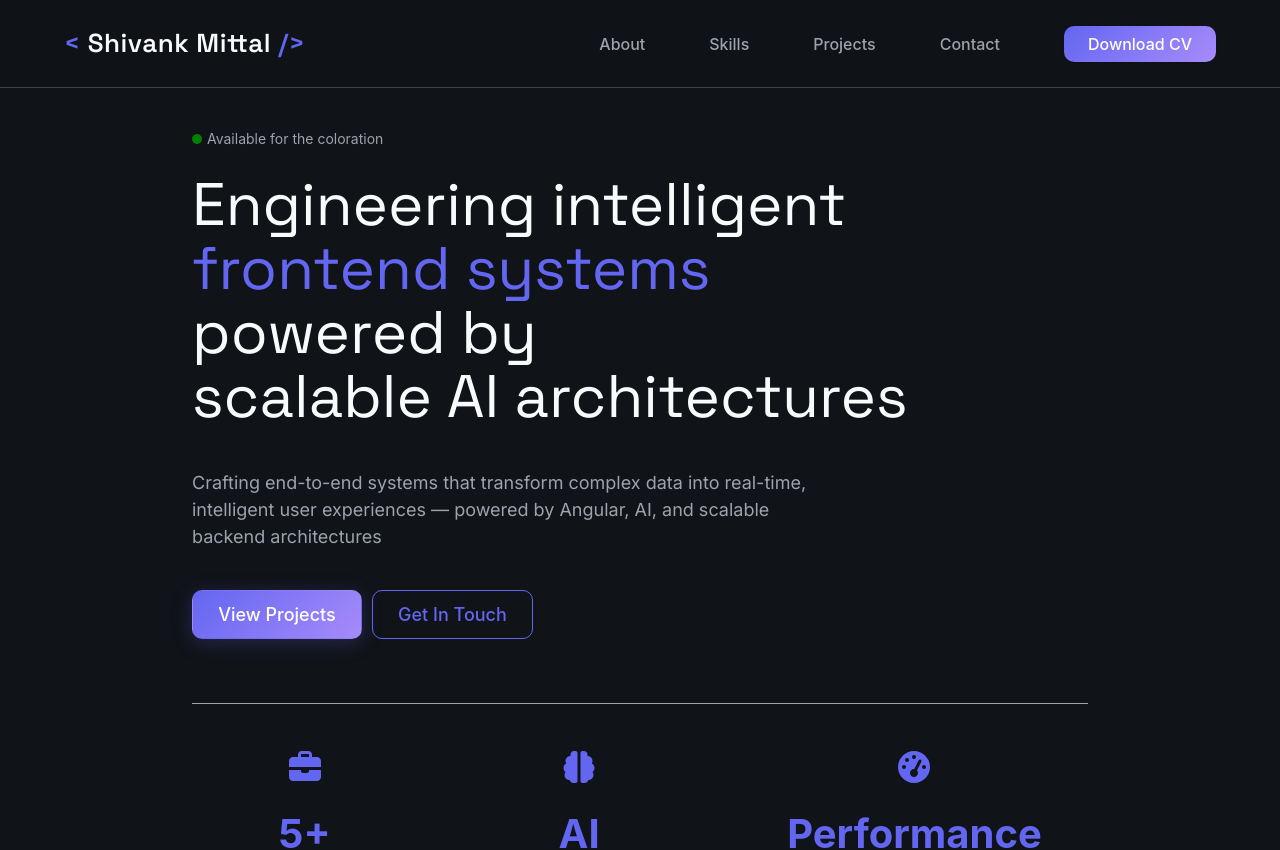
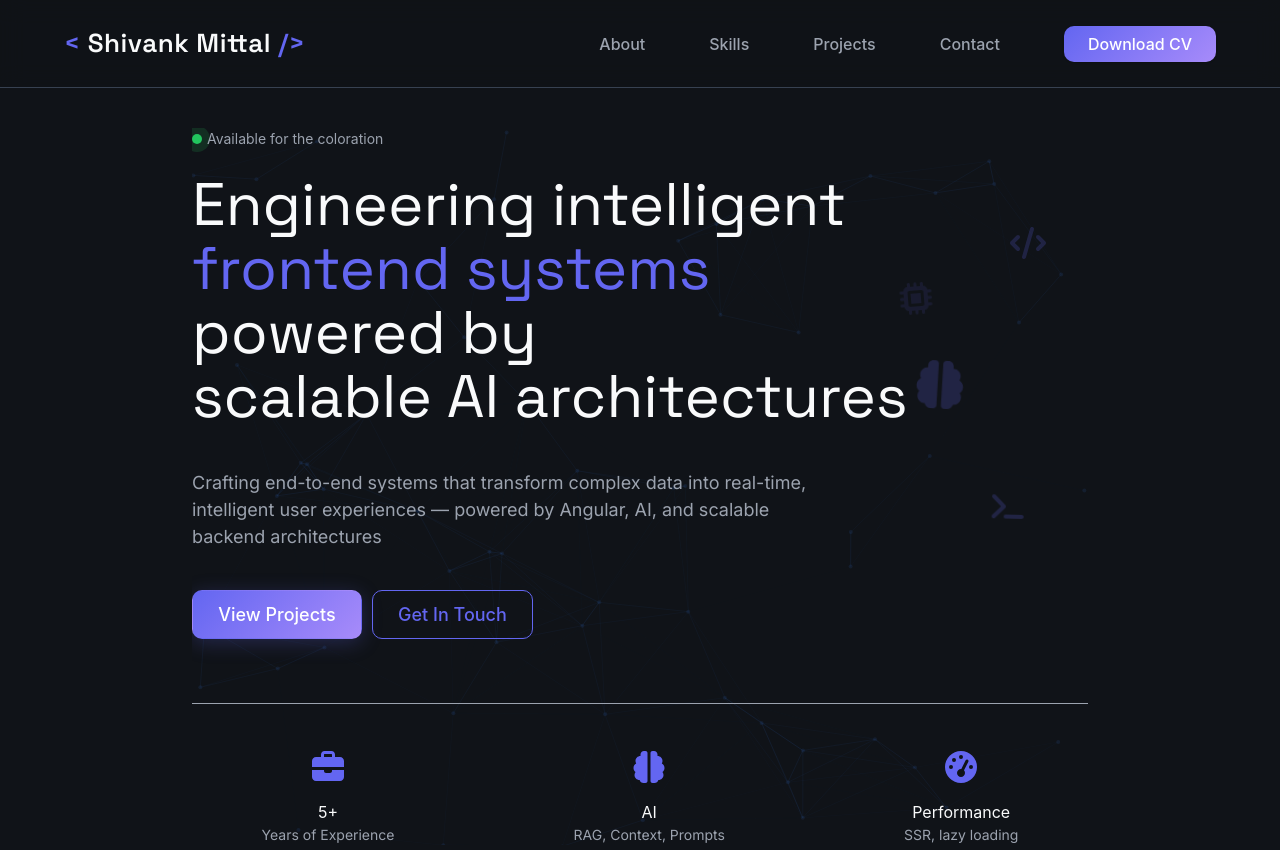
Before and after one commit to Shivank-Mittal/fullstack-portfolio, an Angular app: page / in a window 1280 px wide. Shown: the top 850 px of the page. Built offline with nearby package versions, Linux system fonts and the light colour scheme.

Commit message:
animation in the hero section is completed

```diff
--- /dev/null
+++ b/src/app/components/network-background/network-background.component.ts
@@ -0,0 +1,135 @@
+import { Component, ElementRef, input, viewChild, afterNextRender, OnDestroy, HostListener, signal, PLATFORM_ID, inject } from '@angular/core';
+import { isPlatformBrowser } from '@angular/common';
+
+interface Node {
+  x: number;
+  y: number;
+  vx: number;
+  vy: number;
+}
+
+@Component({
+  selector: 'app-network-background',
+  standalone: true,
+  template: `<canvas #networkCanvas></canvas>`,
+  styles: `
+    :host {
+      display: block;
+      position: absolute;
+      top: 0;
+      left: 0;
+      width: 100%;
+      height: 100%;
+      z-index: 0;
+      overflow: hidden;
+      pointer-events: none;
+      opacity: 0.5;
+    }
+    canvas {
+      display: block;
+    }
+  `
+})
+export class NetworkBackgroundComponent implements OnDestroy {
+  // Angular Signals (v17+)
+  canvasRef = viewChild<ElementRef<HTMLCanvasElement>>('networkCanvas');
+
+  nodeColor = input<string>('rgba(59, 130, 246, 0.2)');
+  nodeCount = input<number>(60);
+  connectionDistance = input<number>(180);
+
+  private ctx: CanvasRenderingContext2D | null = null;
+  private nodes: Node[] = [];
+  private animationId: number = 0;
+  private platformId = inject(PLATFORM_ID);
+
+  constructor() {
+    // Only run animation on the browser (not SSR)
+    if (isPlatformBrowser(this.platformId)) {
+      afterNextRender(() => {
+        const canvas = this.canvasRef()?.nativeElement;
+        if (canvas) {
+          this.ctx = canvas.getContext('2d');
+          this.resizeCanvas();
+          this.initNodes();
+          this.animate();
+        }
+      });
+    }
+  }
+
+  ngOnDestroy() {
+    if (this.animationId) {
+      cancelAnimationFrame(this.animationId);
+    }
+  }
+
+  @HostListener('window:resize')
+  onResize() {
+    this.resizeCanvas();
+    this.initNodes();
+  }
+
+  private resizeCanvas() {
+    const canvas = this.canvasRef()?.nativeElement;
+    const parent = canvas?.parentElement;
+    if (canvas && parent) {
+      canvas.width = parent.clientWidth;
+      canvas.height = parent.clientHeight;
+    }
+  }
+
+  private initNodes() {
+    const canvas = this.canvasRef()?.nativeElement;
+    if (!canvas) return;
+
+    this.nodes = Array.from({ length: this.nodeCount() }, () => ({
+      x: Math.random() * canvas.width,
+      y: Math.random() * canvas.height,
+      vx: (Math.random() - 0.5) * 0.4,
+      vy: (Math.random() - 0.5) * 0.4
+    }));
+  }
+
+  private animate() {
+    const canvas = this.canvasRef()?.nativeElement;
+    if (!canvas || !this.ctx) return;
+
+    this.ctx.clearRect(0, 0, canvas.width, canvas.height);
+
+    for (let i = 0; i < this.nodes.length; i++) {
+      const node = this.nodes[i];
+      node.x += node.vx;
+      node.y += node.vy;
+
+      if (node.x < 0 || node.x > canvas.width) node.vx *= -1;
+      if (node.y < 0 || node.y > canvas.height) node.vy *= -1;
+
+      // Draw Node
+      this.ctx.beginPath();
+      this.ctx.arc(node.x, node.y, 2, 0, Math.PI * 2);
+      this.ctx.fillStyle = this.nodeColor();
+      this.ctx.fill();
+
+      // Draw Connections
+      for (let j = i + 1; j < this.nodes.length; j++) {
+        const other = this.nodes[j];
+        const dx = node.x - other.x;
+        const dy = node.y - other.y;
+        const dist = Math.sqrt(dx * dx + dy * dy);
+
+        if (dist < this.connectionDistance()) {
+          const opacity = 1 - (dist / this.connectionDistance());
+          this.ctx.beginPath();
+          this.ctx.moveTo(node.x, node.y);
+          this.ctx.lineTo(other.x, other.y);
+          this.ctx.strokeStyle = `rgba(59, 130, 246, ${opacity * 0.25})`;
+          this.ctx.lineWidth = 0.8;
+          this.ctx.stroke();
+        }
+      }
+    }
+
+    this.animationId = requestAnimationFrame(() => this.animate());
+  }
+}
--- a/src/app/features/about/about.component.html
+++ b/src/app/features/about/about.component.html
@@ -46,6 +46,7 @@
 </section>
 
 <section id="about-code">
+
     <app-code-view
         title="Testing"
         [showHeader]="true"
--- a/src/app/features/hero/hero.component.css
+++ b/src/app/features/hero/hero.component.css
@@ -1,5 +1,7 @@
 :host {
     display: block;
+    position: relative;
+    overflow: hidden;
 }
 
 #available-icon{
@@ -8,19 +10,30 @@
     align-items: center;
     justify-content: baseline;
     font-size: var(--text-body-sm);
+    position: relative;
+    z-index: 5;
 }
 
 #icon{
-    background-color: green;
+    background-color: #22c55e;
     border-radius: 100%;
     width: 10px;
     height: 10px;
+    box-shadow: 0 0 0 rgba(34, 197, 94, 0.4);
+    animation: pulse 2s infinite;
 }
 
+@keyframes pulse {
+  0% { box-shadow: 0 0 0 0 rgba(34, 197, 94, 0.7); }
+  70% { box-shadow: 0 0 0 10px rgba(34, 197, 94, 0); }
+  100% { box-shadow: 0 0 0 0 rgba(34, 197, 94, 0); }
+}
 
 #hero{
     align-items: baseline;
     margin-top: var(--space-md);
+    position: relative;
+    z-index: 5;
 }
 
 #available-content {
@@ -33,10 +46,118 @@
     padding: 0;
     margin: 0;
     line-height: 3rem;
+    min-height: 3rem;
 }
 
 #hero-headline_section {
     color: var(--color-primary);
+}
+
+/* Floating Tech Icons */
+.floating-container {
+    display: none; /* Hidden by default (Mobile) */
+    position: absolute;
+    top: 0;
+    right: 0;
+    width: 30%; /* Confined to right 30% */
+    height: 100%;
+    pointer-events: none;
+    z-index: 1;
+    opacity: 0;
+    transition: opacity 1s ease-in;
+}
+
+.floating-container.visible {
+    opacity: 1;
+}
+
+.floating-item {
+    position: absolute;
+    color: var(--color-primary);
+    opacity: 0.2;
+    font-size: 2rem;
+    filter: blur(0.5px);
+    animation: drift 15s infinite ease-in-out;
+}
+
+/* Positioned strictly on the right side */
+.item-1 { top: 10%; right: 15%; animation-delay: 0s; }
+.item-2 { top: 35%; right: 40%; animation-delay: -3s; font-size: 3rem; }
+.item-3 { top: 65%; right: 20%; animation-delay: -7s; }
+.item-4 { top: 25%; right: 60%; animation-delay: -11s; opacity: 0.1; }
+
+@keyframes drift {
+    0% { transform: translate(0, 0) rotate(0deg); }
+    33% { transform: translate(-15px, 20px) rotate(5deg); }
+    66% { transform: translate(10px, -15px) rotate(-5deg); }
+    100% { transform: translate(0, 0) rotate(0deg); }
+}
+
+/* Only show on large screens */
+@media (min-width: 1024px) {
+    .floating-container {
+        display: block;
+    }
+}
+
+/* Glitch Effect */
+.glitch-text {
+  position: relative;
+  display: inline-block;
+}
+
+.glitch-text::before,
+.glitch-text::after {
+  content: attr(data-text);
+  position: absolute;
+  top: 0;
+  left: 0;
+  width: 100%;
+  height: 100%;
+  background: transparent;
+  clip: rect(0, 0, 0, 0);
+}
+
+.glitch-text:hover::before {
+  left: 2px;
+  text-shadow: -2px 0 #ff00c1;
+  clip: rect(44px, 450px, 56px, 0);
+  animation: glitch-anim 5s infinite linear alternate-reverse;
+}
+
+.glitch-text:hover::after {
+  left: -2px;
+  text-shadow: -2px 0 #00fff9, 2px 2px #ff00c1;
+  animation: glitch-anim2 1s infinite linear alternate-reverse;
+}
+
+@keyframes glitch-anim {
+  0% { clip: rect(31px, 9999px, 94px, 0); }
+  20% { clip: rect(62px, 9999px, 42px, 0); }
+  40% { clip: rect(16px, 9999px, 78px, 0); }
+  60% { clip: rect(11px, 9999px, 13px, 0); }
+  80% { clip: rect(85px, 9999px, 40px, 0); }
+  100% { clip: rect(60px, 9999px, 86px, 0); }
+}
+
+@keyframes glitch-anim2 {
+  0% { clip: rect(65px, 9999px, 100px, 0); }
+  20% { clip: rect(15px, 9999px, 30px, 0); }
+  40% { clip: rect(45px, 9999px, 55px, 0); }
+  60% { clip: rect(25px, 9999px, 35px, 0); }
+  80% { clip: rect(75px, 9999px, 85px, 0); }
+  100% { clip: rect(5px, 9999px, 15px, 0); }
+}
+
+#hero-info, #hero-actions, #divider, #info {
+  opacity: 0;
+  transform: translateY(10px);
+  transition: opacity 0.8s ease, transform 0.8s ease;
+}
+
+#hero-info.visible, #hero-actions.visible, #divider.visible, #info.visible {
+  opacity: 1;
+  transform: translateY(0);
 }
 
 #hero-info{
@@ -56,18 +177,16 @@
 
 #info {
     display: flex;
-    justify-content: space-around; /* Improved positioning */
+    justify-content: space-around;
     align-items: center;
     gap: var(--space-lg);
     margin-top: var(--space-lg);
-}
-
-#info-content {
-    margin-top: var(--space-sm);
+    position: relative;
+    z-index: 5;
 }
 
 #info-header{
-    font-size: var(--text-heading-lg); /* Adjusted text size */
+    font-size: var(--text-heading-lg);
     color: var(--color-primary);
     font-weight: bold;
     margin: 0;
@@ -78,12 +197,13 @@
     width: 100%;
     margin-top: var(--space-xl);
     margin-bottom: var(--space-md);
+    position: relative;
+    z-index: 5;
 }
 
 .info-icon {
-  font-size: 2rem; /* Adjusted icon size */
+  font-size: 2rem;
   color: var(--color-primary);
-  margin-bottom: var(--space-xs); /* Reduced spacing below the icon */
 }
 
 .info-item {
@@ -93,33 +213,20 @@
   justify-content: center;
   gap: var(--space-sm);
   text-align: center;
+  transition: transform 0.3s ease, filter 0.3s ease;
 }
 
-.info-header {
-  font-size: var(--text-heading-lg); /* Adjusted text size */
-  color: var(--color-primary);
-  font-weight: bold;
-  margin: 0;
+.info-item:hover {
+  transform: translateY(-5px);
+  filter: brightness(1.1);
 }
 
 .info-content {
-  font-size: var(--text-body-sm); /* Adjusted text size */
+  font-size: var(--text-body-sm);
   color: var(--color-text-secondary);
-  margin: 0;
 }
 
 @media (min-width: 768px) {
-    #hero-info{
-        width: 70%;
-    }
-
-    #hero-headline> h3{
-        line-height: 4rem;
-    }
+    #hero-info{ width: 70%; }
+    #hero-headline> h3{ line-height: 4rem; min-height: 4rem; }
 }
-
-@media (min-width: 1024px) {
-    #hero-info{
-        width: 70%;
-    }
-}
--- a/src/app/features/hero/hero.component.html
+++ b/src/app/features/hero/hero.component.html
@@ -1,3 +1,5 @@
+<app-network-background></app-network-background>
+
 <div id="available-icon">
     <div id="icon"></div>
     <span id="available-content"> Available for the coloration</span>
@@ -5,27 +7,34 @@
 
 <section id="hero">
     <div id="hero-headline">
-        <h3>Engineering intelligent</h3>
-        <h3 id="hero-headline_section">frontend systems</h3>
-        <h3>powered by</h3>
-        <h3>scalable AI architectures</h3>
+        <h3>{{ line1() }}</h3>
+        <h3 id="hero-headline_section" class="glitch-text" [attr.data-text]="line2()">{{ line2() }}</h3>
+        <h3>{{ line3() }}</h3>
+        <h3 class="glitch-text" [attr.data-text]="line4()">{{ line4() }}</h3>
     </div>
 
-    <section id="hero-info">
+    <!-- Floating tech icons - Final Version -->
+    <div class="floating-container" [class.visible]="typingComplete()">
+        <div class="floating-item item-1"><fa-icon [icon]="icons.code"></fa-icon></div>
+        <div class="floating-item item-2"><fa-icon [icon]="icons.brain"></fa-icon></div>
+        <div class="floating-item item-3"><fa-icon [icon]="icons.terminal"></fa-icon></div>
+        <div class="floating-item item-4"><fa-icon [icon]="icons.microchip"></fa-icon></div>
+    </div>
+
+    <section id="hero-info" [class.visible]="typingComplete()">
         <p>Crafting end-to-end systems that transform complex data into real-time, intelligent user experiences — powered by Angular, AI, and scalable backend architectures</p>
     </section>
 
-    <section id="hero-actions">
+    <section id="hero-actions" [class.visible]="typingComplete()">
         <app-button size="md"> View Projects </app-button>
         <app-button [type]="getInTouchButton" size="md" > Get In Touch</app-button>
     </section>
 
 </section>
 
-<div id="divider"></div>
+<div id="divider" [class.visible]="typingComplete()"></div>
 
-<section id="info">
-
+<section id="info" [class.visible]="typingComplete()">
     <div class="info-item">
         <fa-icon [icon]="icons.briefcase" class="info-icon"></fa-icon>
         <div class="info-text">
--- a/src/app/features/hero/hero.component.ts
+++ b/src/app/features/hero/hero.component.ts
@@ -1,23 +1,76 @@
-import { Component } from '@angular/core';
+import { Component, signal, computed, afterNextRender } from '@angular/core';
 import { ButtonComponent } from '../../components/button/button.component';
 import { BUTTON } from '../../types/TButtons';
 import { FontAwesomeModule } from '@fortawesome/angular-fontawesome';
-import { faBrain, faBriefcase, faGaugeHigh, faGuaraniSign, faProjectDiagram, faUser } from '@fortawesome/free-solid-svg-icons';
+import { faBrain, faBriefcase, faGaugeHigh, faCode, faTerminal, faMicrochip } from '@fortawesome/free-solid-svg-icons';
+import { NetworkBackgroundComponent } from '../../components/network-background/network-background.component';
 
 @Component({
   selector: 'app-hero',
-  imports: [ButtonComponent, FontAwesomeModule],
+  imports: [ButtonComponent, FontAwesomeModule, NetworkBackgroundComponent],
   templateUrl: './hero.component.html',
   styleUrl: './hero.component.css',
 })
 export class HeroComponent {
 
-  getInTouchButton = BUTTON.OUTLINE
+  getInTouchButton = BUTTON.OUTLINE;
 
-  icons = {
-    briefcase:  faBriefcase,
+  readonly icons = {
+    briefcase: faBriefcase,
     projectDiagram: faBrain,
-    user: faGaugeHigh
+    user: faGaugeHigh,
+    code: faCode,
+    brain: faBrain,
+    terminal: faTerminal,
+    microchip: faMicrochip
+  };
+
+  private readonly writingSpeed = 45; // ms per character
+
+  // Typing logic
+  private readonly fullLines = [
+    'Engineering intelligent',
+    'frontend systems',
+    'powered by',
+    'scalable AI architectures'
+  ];
+
+  private readonly currentCharIndex = signal(0);
+  typingComplete = signal(false);
+
+  line1 = computed(() => this.getVisibleText(0));
+  line2 = computed(() => this.getVisibleText(1));
+  line3 = computed(() => this.getVisibleText(2));
+  line4 = computed(() => this.getVisibleText(3));
+
+  constructor() {
+    afterNextRender(() => {
+      this.startTyping();
+    });
   }
 
+  private getVisibleText(lineIdx: number): string {
+    const currentIndex = this.currentCharIndex();
+    let charsBeforeThisLine = 0;
+    for (let i = 0; i < lineIdx; i++) {
+      charsBeforeThisLine += this.fullLines[i].length;
+    }
+
+    const visibleCharsInThisLine = Math.max(0, currentIndex - charsBeforeThisLine);
+    return this.fullLines[lineIdx].substring(0, visibleCharsInThisLine);
+  }
+
+  private startTyping() {
+    const totalChars = this.fullLines.reduce((acc, line) => acc + line.length, 0);
+    let current = 0;
+    const interval = setInterval(() => {
+      current++;
+      this.currentCharIndex.set(current);
+
+      if (current >= totalChars) {
+        clearInterval(interval);
+        this.typingComplete.set(true);
+      }
+    }, this.writingSpeed); // Speed of typing
+  }
 }
```
